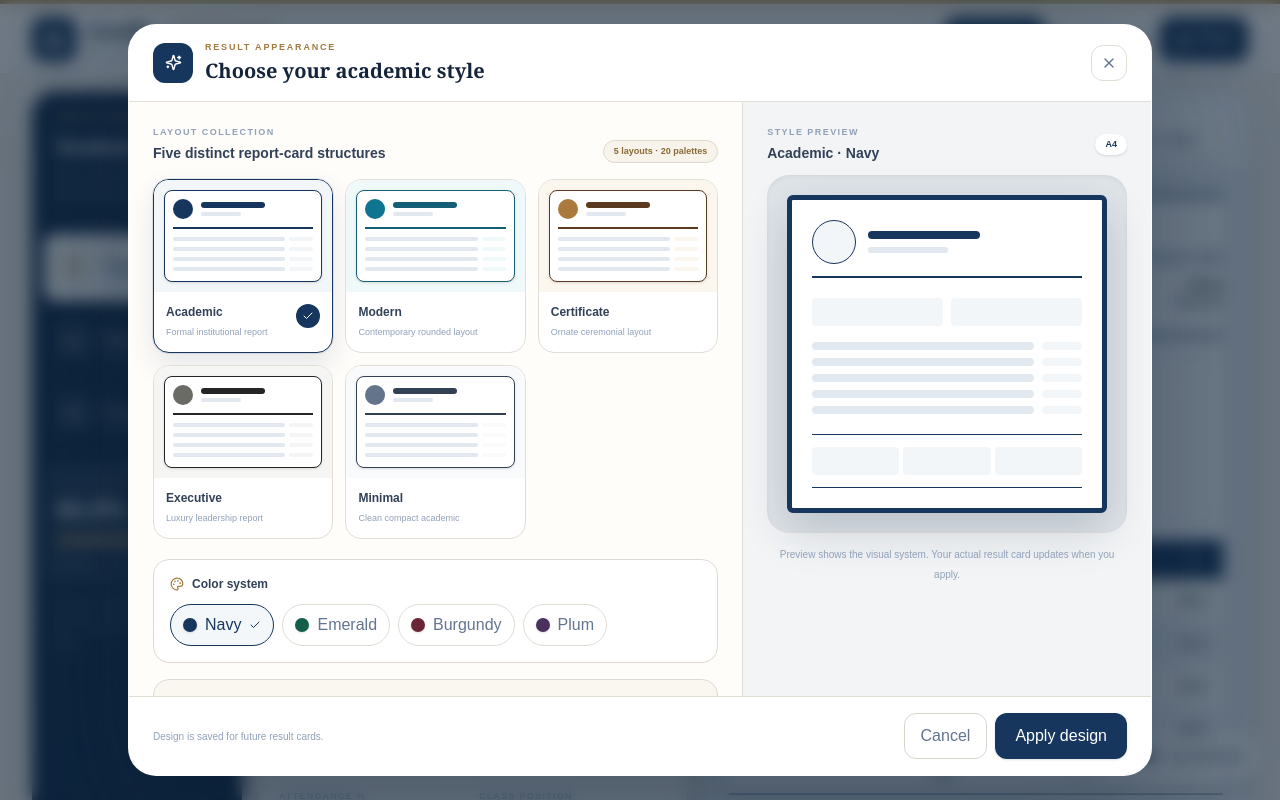
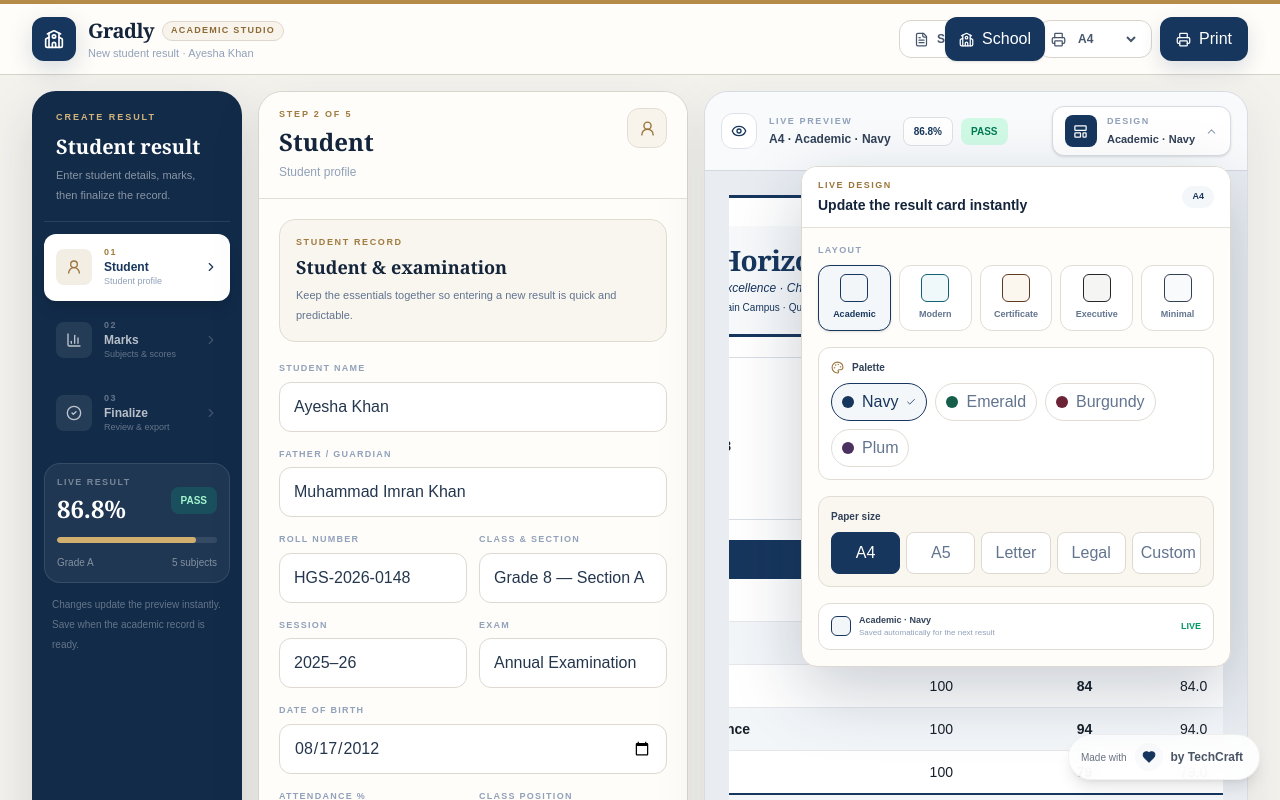
Before and after one commit to merajNizBaloch/gradly, a Next.js app: page / in a window 1280 px wide. Both pictures are taken after a click on the button "Change result card design". Shown: the top 800 px of the page. Built offline with nearby package versions, Linux system fonts and the light colour scheme.

Commit message:
Make preview design control a live dropdown

```diff
--- a/src/app/components/preview-design-control.tsx
+++ b/src/app/components/preview-design-control.tsx
@@ -1,8 +1,8 @@
 "use client";
 
-import { Check, ChevronDown, LayoutTemplate, Palette, Sparkles, X } from "lucide-react";
+import { Check, ChevronDown, LayoutTemplate, Palette } from "lucide-react";
 import { createPortal } from "react-dom";
-import { useEffect, useMemo, useState } from "react";
+import { useEffect, useMemo, useRef, useState } from "react";
 
 type PaperName = "A4" | "A5" | "Letter" | "Legal" | "Custom";
 type Theme = { name: string; ink: string; wash: string; accent: string };
@@ -97,11 +97,16 @@ function applyDesign(state: DesignState, returnTo?: string) {
           const inputs = custom ? Array.from(custom.querySelectorAll<HTMLInputElement>('input[type="number"]')) : [];
           if (inputs[0] && state.customWidth) setNativeValue(inputs[0], state.customWidth);
           if (inputs[1] && state.customHeight) setNativeValue(inputs[1], state.customHeight);
-        }, 40);
+        }, 30);
       }
-      window.setTimeout(() => workflowButton(backTo)?.click(), state.paper === "Custom" ? 110 : 50);
-    }, 50);
-  }, 40);
+      window.setTimeout(() => workflowButton(backTo)?.click(), state.paper === "Custom" ? 90 : 35);
+    }, 35);
+  }, 30);
+}
+
+function saveAndApply(state: DesignState) {
+  try { localStorage.setItem(DESIGN_KEY, JSON.stringify(state)); } catch {}
+  applyDesign(state, visibleStepLabel());
 }
 
 function findPreviewHeader(): HTMLElement | null {
@@ -114,6 +119,7 @@ export default function PreviewDesignControl() {
   const [host, setHost] = useState<HTMLElement | null>(null);
   const [open, setOpen] = useState(false);
   const [design, setDesign] = useState<DesignState>({ template: "Academic", palette: "Navy", paper: "A4" });
+  const rootRef = useRef<HTMLDivElement>(null);
 
   useEffect(() => {
     const saved = loadDesign();
@@ -126,16 +132,14 @@ export default function PreviewDesignControl() {
         if (!mount) {
           mount = document.createElement("div");
           mount.dataset.gradlyPreviewDesign = "true";
-          mount.className = "ml-auto flex items-center";
+          mount.className = "relative ml-auto flex items-center";
           preview.appendChild(mount);
         }
         setHost(mount);
       }
 
       document.querySelectorAll<HTMLButtonElement>("button").forEach((button) => {
-        if ((button.textContent || "").trim() === "Design" && !button.closest("[data-gradly-preview-design]")) {
-          button.style.display = "none";
-        }
+        if ((button.textContent || "").trim() === "Design" && !button.closest("[data-gradly-preview-design]")) button.style.display = "none";
       });
       applyDesign(saved, currentStep);
     }, 220);
@@ -146,61 +150,55 @@ export default function PreviewDesignControl() {
     };
   }, []);
 
+  useEffect(() => {
+    if (!open) return;
+    const close = (event: MouseEvent) => {
+      if (!rootRef.current?.contains(event.target as Node)) setOpen(false);
+    };
+    document.addEventListener("mousedown", close);
+    return () => document.removeEventListener("mousedown", close);
+  }, [open]);
+
   const activeTemplate = useMemo(() => designs.find((item) => item.name === design.template) || designs[0], [design.template]);
   const activeTheme = activeTemplate.themes.find((theme) => theme.name === design.palette) || activeTemplate.themes[0];
 
-  const save = () => {
-    try { localStorage.setItem(DESIGN_KEY, JSON.stringify(design)); } catch {}
-    const backTo = visibleStepLabel();
-    setOpen(false);
-    applyDesign(design, backTo);
+  const updateLive = (next: DesignState) => {
+    setDesign(next);
+    saveAndApply(next);
   };
 
-  const button = host ? createPortal(
+  const control = host ? createPortal(
+    <div ref={rootRef} className="relative">
       <button
         type="button"
-      onClick={() => { setDesign(loadDesign()); setOpen(true); }}
-      className="group flex items-center gap-2.5 rounded-xl border border-[#d8dde4] bg-white px-3 py-2 shadow-sm transition hover:-translate-y-0.5 hover:border-[#17365D]/25 hover:shadow-md"
+        onClick={() => setOpen((value) => !value)}
+        className="group flex items-center gap-2.5 rounded-xl border border-[#d8dde4] bg-white px-3 py-2 shadow-sm transition hover:border-[#17365D]/30 hover:shadow-md"
         title="Change result card design"
       >
-      <span className="grid h-8 w-8 place-items-center rounded-lg bg-[#17365D] text-white shadow-sm"><LayoutTemplate size={15} /></span>
+        <span className="grid h-8 w-8 place-items-center rounded-lg bg-[#17365D] text-white"><LayoutTemplate size={15} /></span>
         <span className="hidden text-left sm:block">
           <span className="block text-[9px] font-black uppercase tracking-[.15em] text-slate-400">Design</span>
           <span className="mt-0.5 block text-[11px] font-black text-slate-700">{design.template} · {design.palette}</span>
         </span>
-      <ChevronDown size={13} className="text-slate-400" />
-    </button>,
-    host,
-  ) : null;
+        <ChevronDown size={13} className={`text-slate-400 transition ${open ? "rotate-180" : ""}`} />
+      </button>
 
-  return (
-    <>
-      {button}
       {open && (
-        <div className="no-print fixed inset-0 z-[170] flex items-center justify-center bg-[#0d2036]/60 p-3 backdrop-blur-sm" onMouseDown={(event) => { if (event.target === event.currentTarget) setOpen(false); }}>
-          <div className="flex max-h-[94vh] w-full max-w-5xl flex-col overflow-hidden rounded-[28px] border border-white/50 bg-[#fffdfa] shadow-[0_40px_120px_rgba(10,29,50,.34)]">
-            <div className="flex items-center justify-between border-b border-[#e4dfd6] bg-white px-5 py-4 sm:px-6">
-              <div className="flex items-center gap-3">
-                <span className="grid h-10 w-10 place-items-center rounded-xl bg-[#17365D] text-white"><Sparkles size={17} /></span>
+        <div className="absolute right-0 top-[calc(100%+10px)] z-[150] w-[min(92vw,430px)] overflow-hidden rounded-2xl border border-[#ded9d0] bg-[#fffdfa] shadow-[0_24px_70px_rgba(15,34,57,.22)]">
+          <div className="border-b border-[#e5e0d7] bg-white px-4 py-3">
+            <div className="flex items-center justify-between gap-3">
               <div>
-                  <p className="text-[9px] font-black uppercase tracking-[.2em] text-[#a07b3f]">Result appearance</p>
-                  <h2 className="mt-0.5 font-serif text-xl font-bold text-[#14243a]">Choose your academic style</h2>
+                <p className="text-[9px] font-black uppercase tracking-[.17em] text-[#9b753b]">Live design</p>
+                <p className="mt-0.5 text-sm font-black text-[#14243a]">Update the result card instantly</p>
+              </div>
+              <span className="rounded-full bg-[#f4f7fa] px-2.5 py-1 text-[9px] font-black text-[#17365D]">{design.paper}</span>
             </div>
           </div>
-              <button onClick={() => setOpen(false)} className="grid h-9 w-9 place-items-center rounded-xl border border-[#e1ddd5] bg-white text-slate-500 transition hover:bg-slate-50" aria-label="Close design panel"><X size={16} /></button>
-            </div>
 
-            <div className="grid min-h-0 flex-1 overflow-auto lg:grid-cols-[1.2fr_.8fr]">
-              <div className="overflow-auto p-5 sm:p-6">
-                <div className="mb-4 flex items-end justify-between gap-4">
+          <div className="max-h-[68vh] overflow-auto p-4">
             <div>
-                    <p className="text-[9px] font-black uppercase tracking-[.16em] text-slate-400">Layout collection</p>
-                    <p className="mt-1 text-sm font-bold text-slate-700">Five distinct report-card structures</p>
-                  </div>
-                  <span className="rounded-full border border-[#ded8cc] bg-[#f8f4ec] px-2.5 py-1 text-[9px] font-black text-[#8c6a35]">5 layouts · 20 palettes</span>
-                </div>
-
-                <div className="grid grid-cols-2 gap-3 sm:grid-cols-3">
+              <p className="mb-2 text-[9px] font-black uppercase tracking-[.15em] text-slate-400">Layout</p>
+              <div className="grid grid-cols-5 gap-2">
                 {designs.map((item) => {
                   const selected = design.template === item.name;
                   const theme = item.themes[0];
@@ -208,68 +206,87 @@ export default function PreviewDesignControl() {
                     <button
                       key={item.name}
                       type="button"
-                        onClick={() => setDesign((current) => ({ ...current, template: item.name, palette: item.themes[0].name }))}
-                        className={`group overflow-hidden rounded-2xl border text-left transition ${selected ? "border-[#17365D] bg-white shadow-[0_12px_28px_rgba(23,54,93,.12)] ring-1 ring-[#17365D]/10" : "border-[#e2ddd5] bg-white hover:-translate-y-0.5 hover:border-slate-300 hover:shadow-md"}`}
+                      title={item.description}
+                      onClick={() => updateLive({ ...design, template: item.name, palette: item.themes[0].name })}
+                      className={`rounded-xl border p-2 text-center transition ${selected ? "border-[#17365D] bg-[#f4f7fa] shadow-sm" : "border-[#e1ddd5] bg-white hover:border-slate-300"}`}
                     >
-                        <div className="h-28 p-2.5" style={{ backgroundColor: theme.wash }}>
-                          <div className="h-full overflow-hidden rounded-lg border bg-white p-2 shadow-sm" style={{ borderColor: theme.ink }}>
-                            <div className="flex items-center gap-2 border-b-2 pb-2" style={{ borderColor: theme.ink }}>
-                              <span className="h-5 w-5 rounded-full" style={{ backgroundColor: theme.accent }} />
-                              <div className="flex-1"><div className="h-1.5 w-16 rounded" style={{ backgroundColor: theme.ink }} /><div className="mt-1 h-1 w-10 rounded bg-slate-200" /></div>
-                            </div>
-                            <div className="mt-2 space-y-1.5">{[1,2,3,4].map((row) => <div key={row} className="flex gap-1"><span className="h-1 flex-1 rounded bg-slate-200" /><span className="h-1 w-6 rounded" style={{ backgroundColor: theme.wash }} /></div>)}</div>
-                          </div>
-                        </div>
-                        <div className="flex items-start justify-between gap-2 p-3">
-                          <div><p className="text-xs font-black text-slate-700">{item.name}</p><p className="mt-1 text-[9px] leading-4 text-slate-400">{item.description}</p></div>
-                          {selected && <span className="grid h-6 w-6 shrink-0 place-items-center rounded-full bg-[#17365D] text-white"><Check size={12} /></span>}
-                        </div>
+                      <span className="mx-auto block h-7 w-7 rounded-md border" style={{ borderColor: theme.ink, backgroundColor: theme.wash }} />
+                      <span className={`mt-1.5 block truncate text-[9px] font-black ${selected ? "text-[#17365D]" : "text-slate-500"}`}>{item.name}</span>
                     </button>
                   );
                 })}
               </div>
+            </div>
 
-                <div className="mt-5 rounded-2xl border border-[#ded9d0] bg-white p-4">
-                  <div className="mb-3 flex items-center gap-2"><Palette size={14} className="text-[#a07b3f]" /><p className="text-xs font-black text-slate-700">Color system</p></div>
+            <div className="mt-4 rounded-xl border border-[#e1ddd5] bg-white p-3">
+              <div className="mb-2 flex items-center gap-2"><Palette size={13} className="text-[#9b753b]" /><p className="text-[10px] font-black text-slate-700">Palette</p></div>
               <div className="flex flex-wrap gap-2">
                 {activeTemplate.themes.map((theme) => (
-                      <button key={theme.name} type="button" onClick={() => setDesign((current) => ({ ...current, palette: theme.name }))} className={`flex items-center gap-2 rounded-full border px-3 py-2 text-[10px] font-black transition ${design.palette === theme.name ? "border-[#17365D] bg-[#f4f7fa] text-[#17365D]" : "border-[#e1ddd5] bg-white text-slate-500 hover:border-slate-300"}`}>
-                        <span className="h-3.5 w-3.5 rounded-full shadow-sm" style={{ backgroundColor: theme.ink }} />{theme.name}{design.palette === theme.name && <Check size={12} />}
+                  <button
+                    key={theme.name}
+                    type="button"
+                    onClick={() => updateLive({ ...design, palette: theme.name })}
+                    className={`flex items-center gap-2 rounded-full border px-2.5 py-1.5 text-[9px] font-black transition ${design.palette === theme.name ? "border-[#17365D] bg-[#f4f7fa] text-[#17365D]" : "border-[#e1ddd5] bg-white text-slate-500"}`}
+                  >
+                    <span className="h-3 w-3 rounded-full" style={{ backgroundColor: theme.ink }} />
+                    {theme.name}
+                    {design.palette === theme.name && <Check size={10} />}
                   </button>
                 ))}
               </div>
             </div>
 
-                <div className="mt-4 rounded-2xl border border-[#ded9d0] bg-[#faf7f1] p-4">
-                  <p className="mb-3 text-xs font-black text-slate-700">Paper format</p>
-                  <div className="grid grid-cols-3 gap-2 sm:grid-cols-5">{(["A4","A5","Letter","Legal","Custom"] as PaperName[]).map((paper) => <button key={paper} type="button" onClick={() => setDesign((current) => ({ ...current, paper }))} className={`rounded-xl border px-3 py-2.5 text-xs font-black transition ${design.paper === paper ? "border-[#17365D] bg-[#17365D] text-white" : "border-[#ded9d0] bg-white text-slate-500 hover:border-slate-300"}`}>{paper}</button>)}</div>
-                  {design.paper === "Custom" && <div className="mt-3 grid grid-cols-2 gap-3"><input type="number" value={design.customWidth || "210"} onChange={(e) => setDesign((current) => ({ ...current, customWidth: e.target.value }))} className="rounded-xl border border-[#ded9d0] bg-white px-3 py-2.5 text-sm outline-none focus:border-[#17365D]" placeholder="Width mm" /><input type="number" value={design.customHeight || "297"} onChange={(e) => setDesign((current) => ({ ...current, customHeight: e.target.value }))} className="rounded-xl border border-[#ded9d0] bg-white px-3 py-2.5 text-sm outline-none focus:border-[#17365D]" placeholder="Height mm" /></div>}
+            <div className="mt-4 rounded-xl border border-[#e1ddd5] bg-[#faf7f1] p-3">
+              <p className="mb-2 text-[10px] font-black text-slate-700">Paper size</p>
+              <div className="grid grid-cols-5 gap-1.5">
+                {(["A4", "A5", "Letter", "Legal", "Custom"] as PaperName[]).map((paper) => (
+                  <button
+                    key={paper}
+                    type="button"
+                    onClick={() => updateLive({ ...design, paper })}
+                    className={`rounded-lg border px-2 py-2 text-[9px] font-black transition ${design.paper === paper ? "border-[#17365D] bg-[#17365D] text-white" : "border-[#ded9d0] bg-white text-slate-500"}`}
+                  >
+                    {paper}
+                  </button>
+                ))}
+              </div>
+
+              {design.paper === "Custom" && (
+                <div className="mt-2 grid grid-cols-2 gap-2">
+                  <input
+                    type="number"
+                    value={design.customWidth || "210"}
+                    onChange={(event) => updateLive({ ...design, customWidth: event.target.value })}
+                    className="rounded-lg border border-[#ded9d0] bg-white px-2.5 py-2 text-xs outline-none focus:border-[#17365D]"
+                    placeholder="Width mm"
+                  />
+                  <input
+                    type="number"
+                    value={design.customHeight || "297"}
+                    onChange={(event) => updateLive({ ...design, customHeight: event.target.value })}
+                    className="rounded-lg border border-[#ded9d0] bg-white px-2.5 py-2 text-xs outline-none focus:border-[#17365D]"
+                    placeholder="Height mm"
+                  />
+                </div>
+              )}
+            </div>
+
+            <div className="mt-4 flex items-center justify-between rounded-xl border border-[#e1ddd5] bg-white px-3 py-2.5">
+              <div className="flex items-center gap-2">
+                <span className="h-5 w-5 rounded-md border" style={{ borderColor: activeTheme.ink, backgroundColor: activeTheme.wash }} />
+                <div>
+                  <p className="text-[9px] font-black text-slate-700">{design.template} · {design.palette}</p>
+                  <p className="text-[8px] text-slate-400">Saved automatically for the next result</p>
                 </div>
               </div>
-
-              <div className="border-t border-[#e3ded5] bg-[#f2f4f6] p-5 lg:border-l lg:border-t-0 sm:p-6">
-                <div className="sticky top-0">
-                  <div className="mb-3 flex items-center justify-between"><div><p className="text-[9px] font-black uppercase tracking-[.16em] text-slate-400">Style preview</p><p className="mt-1 text-sm font-black text-slate-700">{design.template} · {design.palette}</p></div><span className="rounded-full bg-white px-2.5 py-1 text-[9px] font-black text-[#17365D] shadow-sm">{design.paper}</span></div>
-                  <div className="rounded-[22px] bg-[#dfe4e9] p-5 shadow-inner">
-                    <div className="mx-auto overflow-hidden rounded-md border-[5px] bg-white p-5 shadow-[0_18px_45px_rgba(20,36,58,.18)]" style={{ borderColor: activeTheme.ink }}>
-                      <div className="flex items-center gap-3 border-b-2 pb-3" style={{ borderColor: activeTheme.ink }}><span className="h-11 w-11 rounded-full" style={{ backgroundColor: activeTheme.wash, border: `1px solid ${activeTheme.accent}` }} /><div className="flex-1"><div className="h-2 w-28 rounded" style={{ backgroundColor: activeTheme.ink }} /><div className="mt-2 h-1.5 w-20 rounded bg-slate-200" /></div></div>
-                      <div className="mt-5 grid grid-cols-2 gap-2"><div className="h-7 rounded" style={{ backgroundColor: activeTheme.wash }} /><div className="h-7 rounded" style={{ backgroundColor: activeTheme.wash }} /></div>
-                      <div className="mt-4 space-y-2">{[1,2,3,4,5].map((row) => <div key={row} className="flex gap-2"><span className="h-2 flex-1 rounded bg-slate-200" /><span className="h-2 w-10 rounded" style={{ backgroundColor: activeTheme.wash }} /></div>)}</div>
-                      <div className="mt-5 grid grid-cols-3 gap-1 border-y py-3" style={{ borderColor: activeTheme.ink }}><span className="h-7 rounded" style={{ backgroundColor: activeTheme.wash }} /><span className="h-7 rounded" style={{ backgroundColor: activeTheme.wash }} /><span className="h-7 rounded" style={{ backgroundColor: activeTheme.wash }} /></div>
-                    </div>
-                  </div>
-                  <p className="mt-3 text-center text-[10px] leading-5 text-slate-400">Preview shows the visual system. Your actual result card updates when you apply.</p>
-                </div>
-              </div>
-            </div>
-
-            <div className="flex items-center justify-between gap-3 border-t border-[#e3ded5] bg-white px-5 py-4 sm:px-6">
-              <p className="hidden text-[10px] text-slate-400 sm:block">Design is saved for future result cards.</p>
-              <div className="ml-auto flex gap-2"><button onClick={() => setOpen(false)} className="rounded-xl border border-[#d9d4cb] bg-white px-4 py-2.5 text-sm font-bold text-slate-500">Cancel</button><button onClick={save} className="rounded-xl bg-[#17365D] px-5 py-2.5 text-sm font-black text-white shadow-sm transition hover:bg-[#102d50]">Apply design</button></div>
+              <span className="text-[9px] font-black text-emerald-600">LIVE</span>
             </div>
           </div>
         </div>
       )}
-    </>
-  );
+    </div>,
+    host,
+  ) : null;
+
+  return control;
 }
```
Lines whose indentation alone changed are shown as unchanged.
